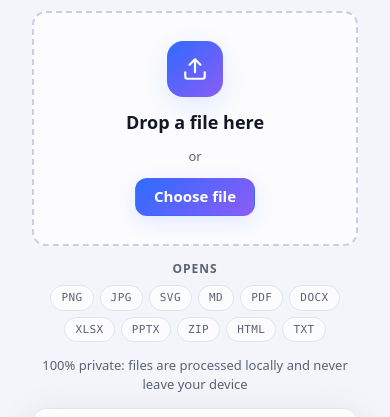
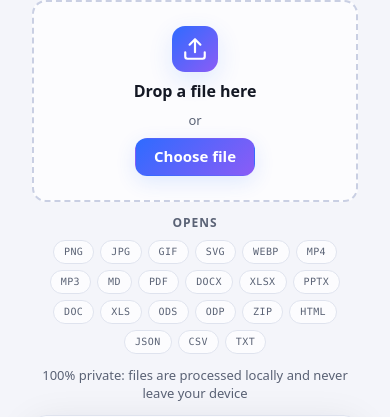
Before and after one commit to glassprincess/OmniLooked, a website built with Vite: page index.html in a window 390 px wide. Shown: the part 277-694 px from the top of the page. Built offline with nearby package versions, Linux system fonts and the light colour scheme; no server answers; grey boxes are pictures that could not be loaded.

Commit message:
Human README, mobile hero fix, more format chips

```diff
--- a/src/styles.css
+++ b/src/styles.css
@@ -209,6 +209,7 @@ select {
   flex-direction: column;
   align-items: center;
   justify-content: center;
+  justify-content: safe center;
   gap: 16px;
   padding: 16px;
   overflow: auto;
@@ -1292,12 +1293,35 @@ a:focus-visible {
   }
 
   .hero {
-    gap: 14px;
-    padding-top: 24px;
+    gap: 12px;
+    padding-top: 12px;
+  }
+
+  .hero-title {
+    font-size: 29px;
+  }
+
+  .hero-sub {
+    font-size: 14px;
   }
 
   .dropzone {
-    padding: 28px 16px;
+    gap: 8px;
+    padding: 24px 16px;
+  }
+
+  .dz-icon {
+    width: 46px;
+    height: 46px;
+    border-radius: 13px;
+  }
+
+  .dz-title {
+    font-size: 16px;
+  }
+
+  .chip {
+    font-size: 10px;
   }
 
   .github-card {
--- a/src/ui/app.ts
+++ b/src/ui/app.ts
@@ -65,7 +65,11 @@ export function mountApp(root: HTMLElement): void {
   // ---- states --------------------------------------------------------------------------------------------------
   const input = h('input', { type: 'file', hidden: true });
   const chooseButton = h('button', { class: 'btn primary btn-xl', type: 'button' }, t('chooseFile'));
-  const formats = ['PNG', 'JPG', 'SVG', 'MD', 'PDF', 'DOCX', 'XLSX', 'PPTX', 'ZIP', 'HTML', 'TXT'];
+  const formats = [
+    'PNG', 'JPG', 'GIF', 'SVG', 'WEBP', 'MP4', 'MP3', 'MD', 'PDF',
+    'DOCX', 'XLSX', 'PPTX', 'DOC', 'XLS', 'ODS', 'ODP', 'ZIP',
+    'HTML', 'JSON', 'CSV', 'TXT',
+  ];
   const chips = h(
     'div',
     { class: 'format-chips' },
```
Also changed, not shown: README.md.
